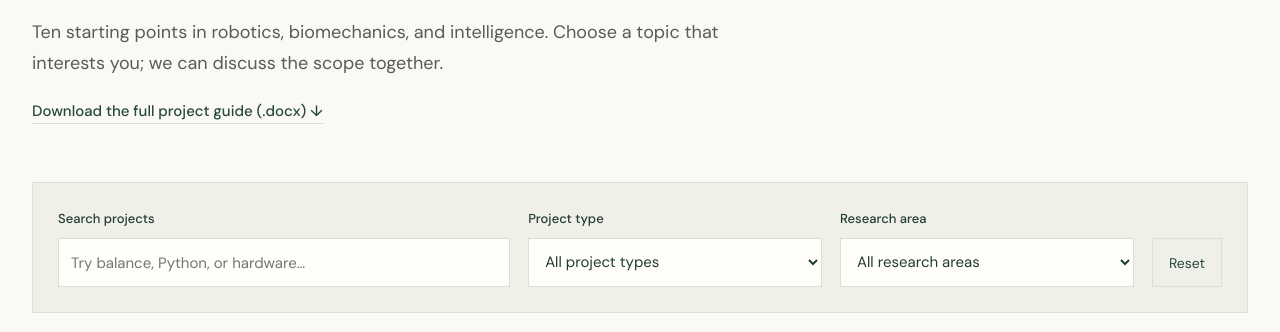
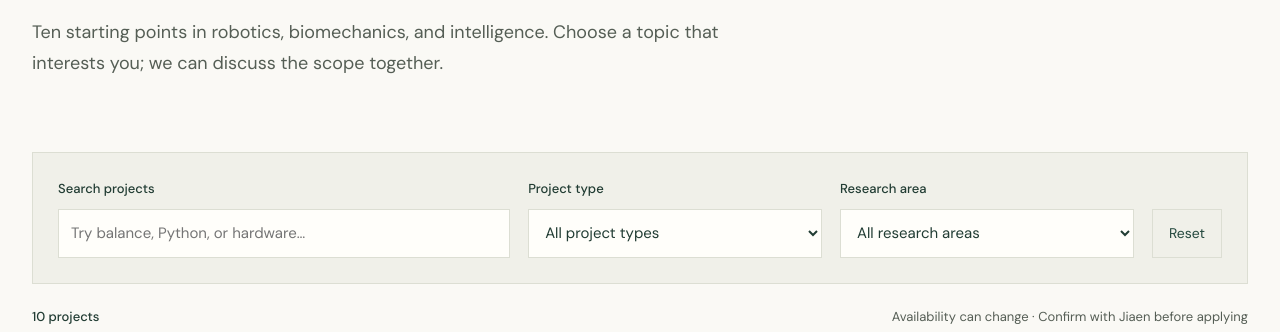
Before and after one commit to humir-lab/humir-lab.github.io, a plain HTML site: page student-projects/index.html in a window 1280 px wide. Shown: the part 445-777 px from the top of the page. Drawn offline with nearby package versions, Linux system fonts and the light colour scheme; some icons are missing.

Commit message:
Update index.html

```diff
--- a/student-projects/index.html
+++ b/student-projects/index.html
@@ -111,7 +111,7 @@ MathJax = {
       <div class="fade-in-section">
   <div class="lab-page">
 
-<header class="page-intro"><a class="back-link" href="/join/#ntu-students">← Join the lab</a><p class="eyebrow">MSc DISSERTATION · URECA · RESEARCH ASSISTANT</p><h1>Find your next<br /><em>research question.</em></h1><p>Ten starting points in robotics, biomechanics, and intelligence. Choose a topic that interests you; we can discuss the scope together.</p><a class="text-link" href="/assets/downloads/HuMIR-Student-Projects.docx" download="">Download the full project guide (.docx) ↓</a></header>
+<header class="page-intro"><a class="back-link" href="/join/#ntu-students">← Join the lab</a><p class="eyebrow">MSc DISSERTATION · URECA · RESEARCH ASSISTANT</p><h1>Find your next<br /><em>research question.</em></h1><p>Ten starting points in robotics, biomechanics, and intelligence. Choose a topic that interests you; we can discuss the scope together.</p></header>
 <section class="project-browser" aria-labelledby="project-browser-heading"><h2 id="project-browser-heading" class="sr-only">Browse student projects</h2><div class="project-filters" hidden=""><div><label for="project-query">Search projects</label><input id="project-query" type="search" placeholder="Try balance, Python, or hardware…" /></div><div><label for="project-type">Project type</label><select id="project-type"><option value="">All project types</option><option value="URECA">URECA</option><option value="MSc Dissertation">MSc dissertation</option><option value="RA">Research assistant</option></select></div><div><label for="project-area">Research area</label><select id="project-area"><option value="">All research areas</option><option>Exoskeletons</option><option>Prostheses</option><option>Balance</option><option>Sensing &amp; AI</option><option>Rehabilitation</option></select></div><button id="reset-projects" type="button">Reset</button></div><div class="project-browser-meta"><p id="project-count" role="status" aria-live="polite">10 projects</p><p>Availability can change · Confirm with Jiaen before applying</p></div>
 <div class="student-project-grid">
 
```
